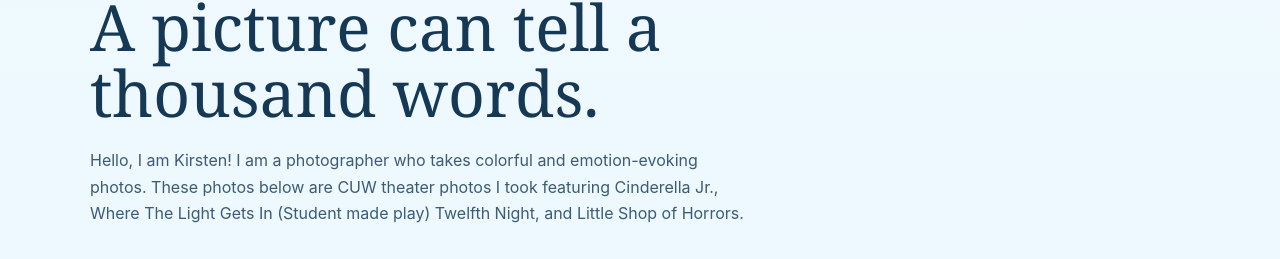
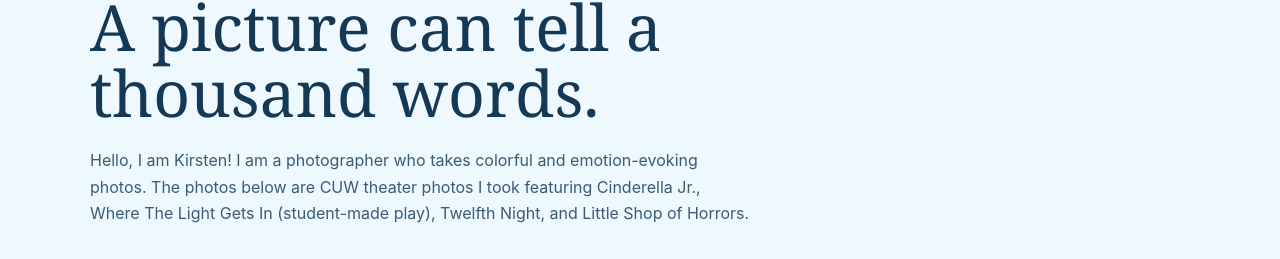
Before and after one commit to kirstenharringtonphotography/Theater-Portfolio, a plain HTML site: page index.html in a window 1280 px wide. Shown: the part 931-1190 px from the top of the page. Drawn offline with Linux system fonts and the light colour scheme; grey boxes are pictures that could not be loaded.

Commit message:
Fix grammar and capitalization in introduction text

```diff
--- a/index.html
+++ b/index.html
@@ -62,7 +62,7 @@
         <p class="eyebrow">Portfolio Gallery</p>
         <h2 id="gallery-title">A picture can tell a thousand words.</h2>
         <p>
-         Hello, I am Kirsten! I am a photographer who takes colorful and emotion-evoking photos. These photos below are CUW theater photos I took featuring Cinderella Jr., Where The Light Gets In (Student made play) Twelfth Night, and Little Shop of Horrors.
+         Hello, I am Kirsten! I am a photographer who takes colorful and emotion-evoking photos. The photos below are CUW theater photos I took featuring Cinderella Jr., Where The Light Gets In (student-made play), Twelfth Night, and Little Shop of Horrors.
         </p>
       </div>
 
```
